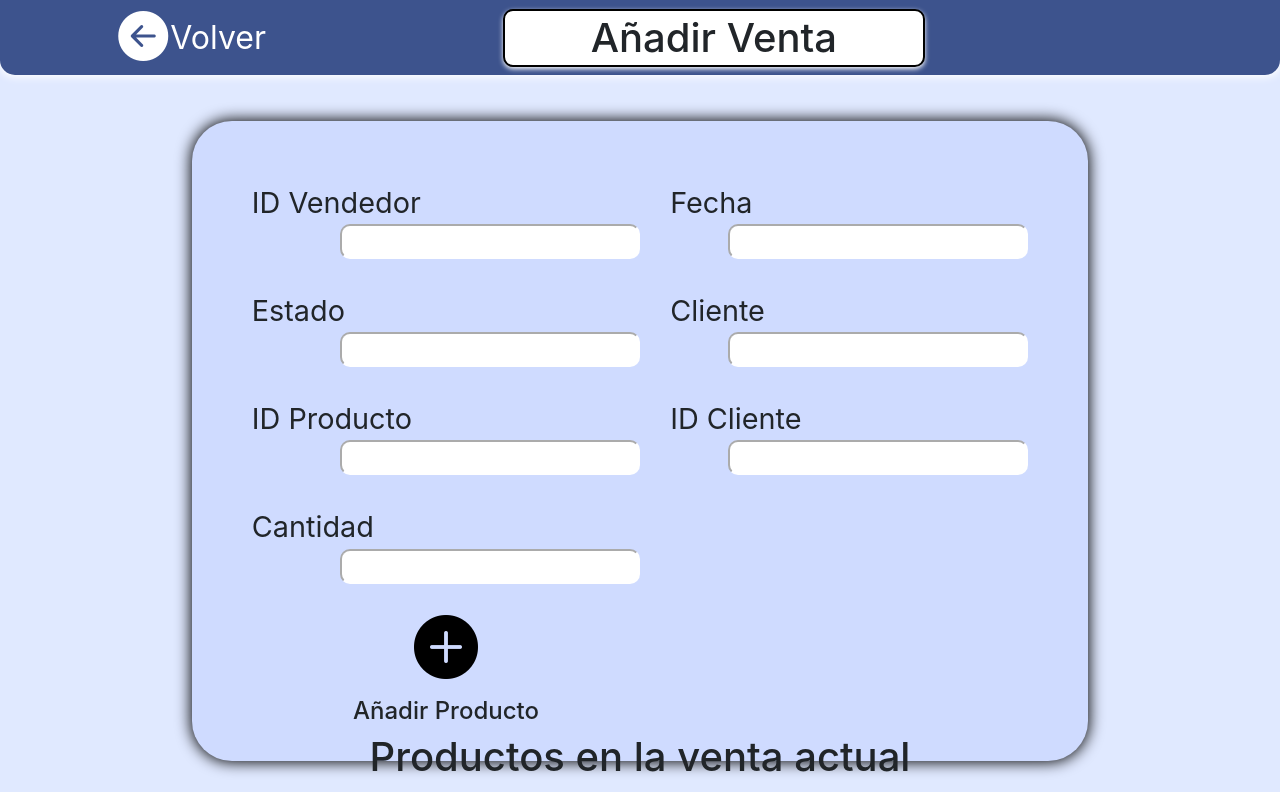
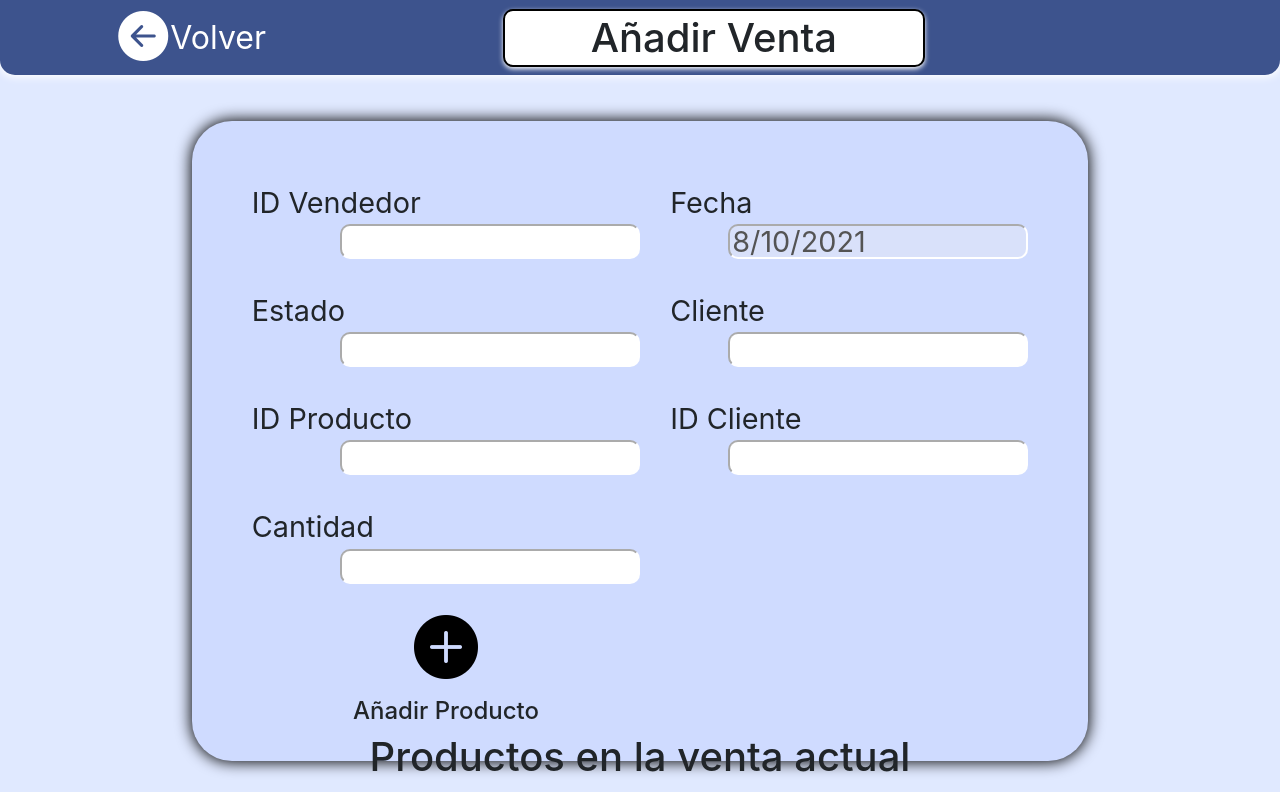
Before and after one commit to Alexcastr/deveApps, a React (Create React App) app: page /ventas/agregarventa in a window 1280 px wide. Shown: the top 792 px of the page. Built offline with nearby package versions, Linux system fonts and the light colour scheme.

Commit message:
Fecha en el campo de añadir venta

```diff
--- a/src/Components/FormBody.jsx
+++ b/src/Components/FormBody.jsx
@@ -3,6 +3,14 @@ import ProductInSale from "./ProductInSale";
 const productsInSale = [
   { id: 200, name: "producto1", amount: 200, singlePrice: 2000 },
 ];
+
+var date = new Date();
+var dd = date.getDate();
+var mm = date.getMonth() + 1;
+var yy = date.getFullYear();
+console.log(date)
+var fechaActual = dd + "/" + mm + "/" + yy;
+
 const FormBody = () => {
   return (
     <div className="FormVenta">
@@ -33,7 +41,13 @@ const FormBody = () => {
           <div className="DivForm2">
             <label className="labelForm2" htmlFor="Fecha">
               Fecha
-              <input className="InputForm" required />
+              <input
+                type="text"
+                value={fechaActual}
+                disabled
+                className="InputForm"
+                required
+              />
             </label>
             <label className="labelForm2" htmlFor="Cliente">
               Cliente
@@ -46,9 +60,7 @@ const FormBody = () => {
           </div>
         </div>
         <div className="DivForm3">
-          <h1>
-            Productos en la venta actual
-          </h1>
+          <h1>Productos en la venta actual</h1>
           <div className="productsInSaleDiv">
             <li className="productsInSale">
               <h4 className="productsInSaleItem1">ID</h4>
@@ -68,9 +80,9 @@ const FormBody = () => {
               );
             })}
           </div>
-        <button type="submit" className="addSaleButton">
-          Añadir
-        </button>
+          <button type="submit" className="addSaleButton">
+            Añadir
+          </button>
         </div>
       </form>
     </div>
```
